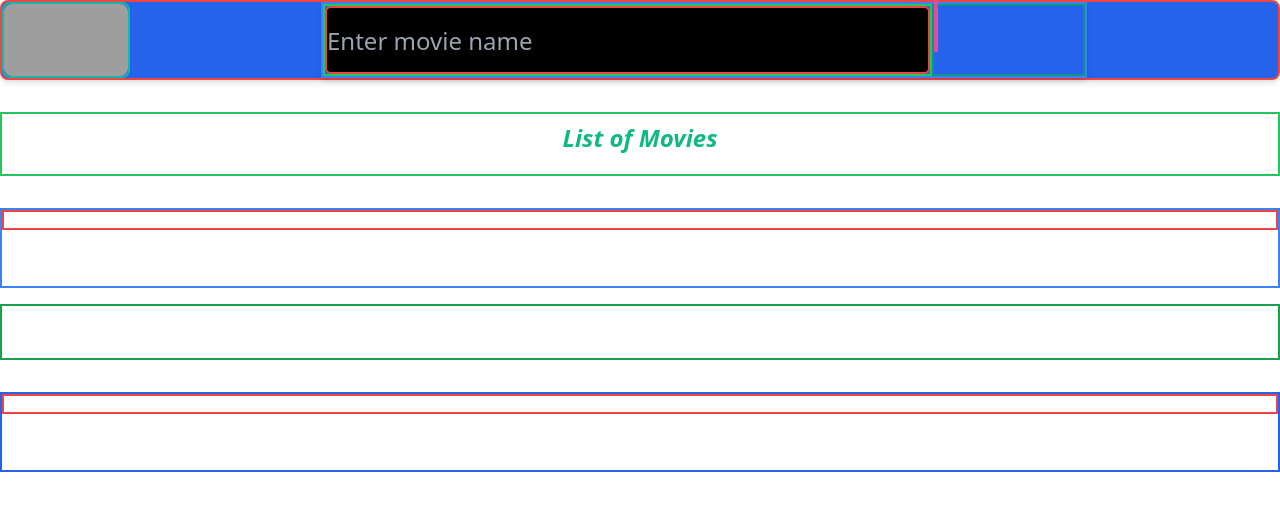
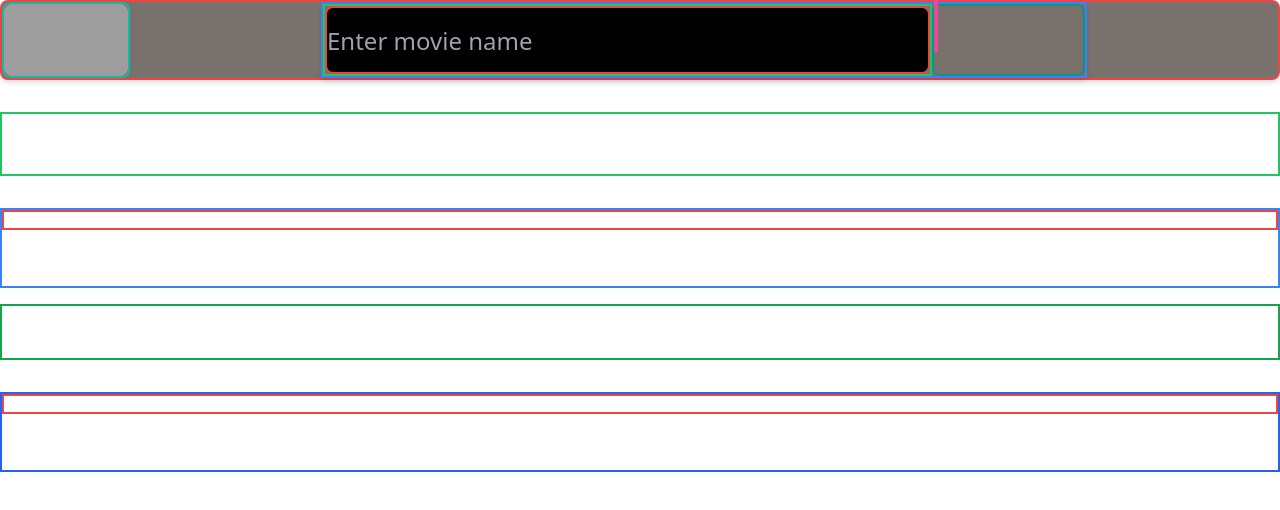
Before and after one commit to agantuk-sarkar/movie-app-using-API, a plain HTML site: page index.html in a window 1280 px wide. Drawn offline with nearby package versions, Linux system fonts and the light colour scheme; grey boxes are pictures that could not be loaded; some icons are missing.

Commit message:
updated header

```diff
--- a/index.html
+++ b/index.html
@@ -10,7 +10,7 @@
   <body>
     <!-- search bar main container -->
     <div
-      class="search-mainContainer border-2 border-red-500 h-[10vh] flex sticky top-0 bg-blue-600 z-[99999] rounded-lg shadow-md"
+      class="search-mainContainer border-2 border-red-500 h-[10vh] flex sticky top-0 bg-stone-500 z-[99999] rounded-lg shadow-md"
     >
       <!-- image for movie icon -->
       <div class="movie-icon border-2 border-teal-500 h-full w-[10%] rounded-lg">
@@ -28,7 +28,7 @@
           class="input-search border-2 border-green-500 h-full w-[80%] relative"
         >
           <input
-            class="border-2 border-red-500 bg-black h-full w-full rounded-md text-2xl text-white"
+            class="border-2 border-red-500 bg-black h-full w-full rounded-lg text-2xl text-white"
             id="searchBar"
             type="text"
             placeholder="Enter movie name"
@@ -39,7 +39,7 @@
         </div>
         <!-- search icon -->
         <div
-          class="search-iconContainer border-2 border-teal-600 h-full w-[20%]"
+          class="search-iconContainer border-2 border-teal-600 h-full w-[20%] rounded-lg"
         >
           <i
             class="search-icon lni lni-search-alt border-2 border-pink-500 h-full w-[50%] text-4xl text-center bg-blue-600 text-white cursor-pointer"
--- a/index.js
+++ b/index.js
@@ -170,9 +170,9 @@ clearSearch.addEventListener("click", function () {
 });
 
 // using setTimeout to show the list of movies header
-setTimeout(function () {
-  headingTag.textContent = "List of Movies";
-}, 4000);
+// setTimeout(function () {
+//   headingTag.textContent = "List of Movies";
+// }, 4000);
 
 // function to show recommended movies
 function recommendedMovies(recommendedMovies) {
@@ -280,5 +280,5 @@ function recommendedMovies(recommendedMovies) {
         recommendedMovieSubContainer.append(recommendMainDiv);
       }
     });
-  }, 5000);
+  }, 4000);
 }
```
